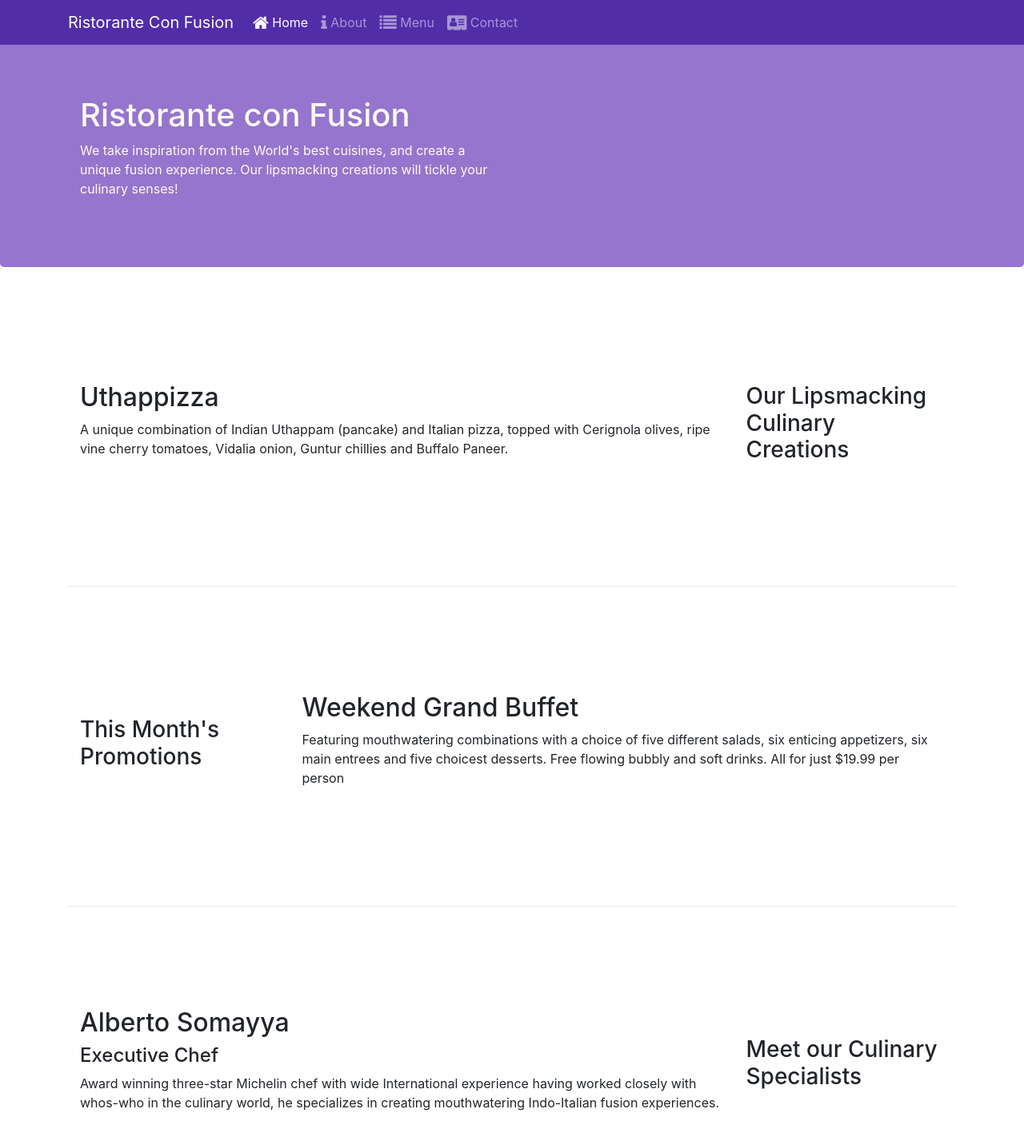
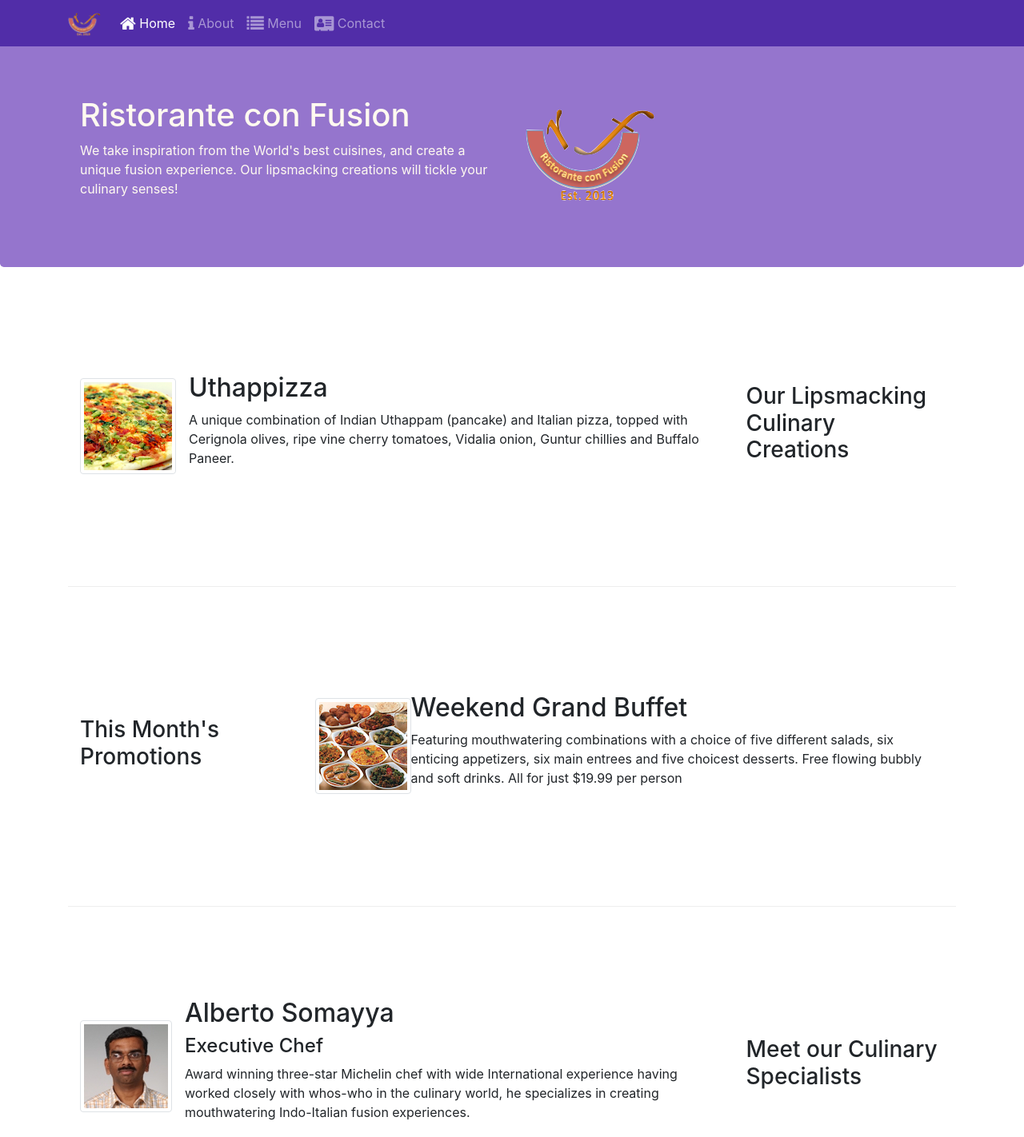
Before and after one commit to elsonpais/conFusion, a website: page index.html in a window 1280 px wide. Shown: the top 1422 px of the page at 80% size. Drawn offline with nearby package versions, Linux system fonts and the light colour scheme.

Commit message:
Images and Media

```diff
--- a/index.html
+++ b/index.html
@@ -22,7 +22,7 @@
             <button class="navbar-toggler" type="button" data-toggle="collapse" data-target="#Navbar">
                 <span class="navbar-toggler-icon"></span>
             </button>
-           <a class="navbar-brand" href="#">Ristorante Con Fusion</a>
+           <a class="navbar-brand" href="#"><img height="30" width="41" src="img/logo.png"></a>
            <div class="collapse navbar-collapse" id="Navbar">
                 <ul class="navbar-nav mr-auto">
                     <li class="nav-item active"><a class="nav-link" href="#"><span class="fa fa-home fa-lg"></span> Home</a></li>
@@ -41,7 +41,8 @@
                     <h1>Ristorante con Fusion</h1>
                     <p>We take inspiration from the World's best cuisines, and create a unique fusion experience. Our lipsmacking creations will tickle your culinary senses!</p>
                 </div>
-                <div>
+                <div class="col-12 col-sm align-self-center">
+                    <img src="img/logo.png" alt="ristorante con fusion" class="img-fluid">
                 </div>
             </div>
         </div>
@@ -53,8 +54,13 @@
                 <h3>Our Lipsmacking Culinary Creations</h3>
             </div>
             <div class="col-12 col-sm col-md order-sm-first">
-                <h2>Uthappizza</h2>
-                <p class="d-none d-sm-block">A unique combination of Indian Uthappam (pancake) and Italian pizza, topped with Cerignola olives, ripe vine cherry tomatoes, Vidalia onion, Guntur chillies and Buffalo Paneer.</p>
+                <div class="media">
+                    <img class="d-flex mr-3 img-thumbnail align-self-center" src="img/uthappizza.png" alt="uthappizza">
+                    <div class="media-body">
+                        <h2 class="mt-0">Uthappizza</h2>
+                        <p class="d-none d-sm-block">A unique combination of Indian Uthappam (pancake) and Italian pizza, topped with Cerignola olives, ripe vine cherry tomatoes, Vidalia onion, Guntur chillies and Buffalo Paneer.</p>
+                    </div>
+                </div>
             </div>
         </div>
 
@@ -64,8 +70,13 @@
                 <h3>This Month's Promotions</h3>
             </div>
             <div class="col-12 col-sm col-md">
-                <h2>Weekend Grand Buffet</h2>
-                <p class="d-none d-sm-block">Featuring mouthwatering combinations with a choice of five different salads, six enticing appetizers, six main entrees and five choicest desserts. Free flowing bubbly and soft drinks. All for just $19.99 per person </p>
+                <div class="media">
+                    <img class="d-flex ml-3 img-thumbnail align-self-center" src="img/buffet.png">
+                    <div class="media-body">
+                        <h2 class="mt-0">Weekend Grand Buffet</h2>
+                        <p class="d-none d-sm-block">Featuring mouthwatering combinations with a choice of five different salads, six enticing appetizers, six main entrees and five choicest desserts. Free flowing bubbly and soft drinks. All for just $19.99 per person </p>
+                    </div>
+                </div>
             </div>
         </div>
 
@@ -74,9 +85,14 @@
                 <h3>Meet our Culinary Specialists</h3>
             </div>
             <div class="col-12 col-sm col-md order-sm-first">
-                <h2>Alberto Somayya</h2>
-                <h4>Executive Chef</h4>
-                <p class="d-none d-sm-block">Award winning three-star Michelin chef with wide International experience having worked closely with whos-who in the culinary world, he specializes in creating mouthwatering Indo-Italian fusion experiences. </p>
+                <div class="media">
+                    <img class="d-flex mr-3 img-thumbnail align-self-center" src="img/alberto.png">
+                    <div class="media-body">
+                        <h2 class="mt-0">Alberto Somayya</h2>
+                        <h4>Executive Chef</h4>
+                        <p class="d-none d-sm-block">Award winning three-star Michelin chef with wide International experience having worked closely with whos-who in the culinary world, he specializes in creating mouthwatering Indo-Italian fusion experiences. </p>
+                    </div>
+                </div>
             </div>
         </div>
     </div>
```
Also changed, not shown: aboutus.html (+1 -1 lines), contactus.html (+1 -1 lines), img/alberto.png (added), img/buffet.png (added), img/logo.png (added), img/uthappizza.png (added), 1 other file.
